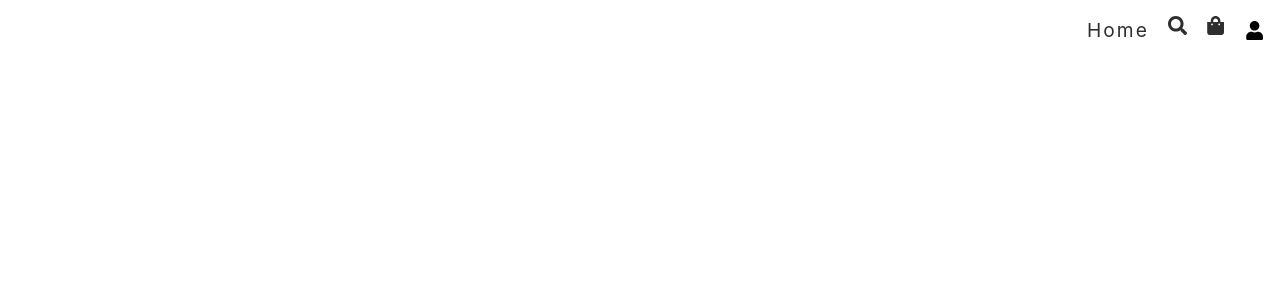
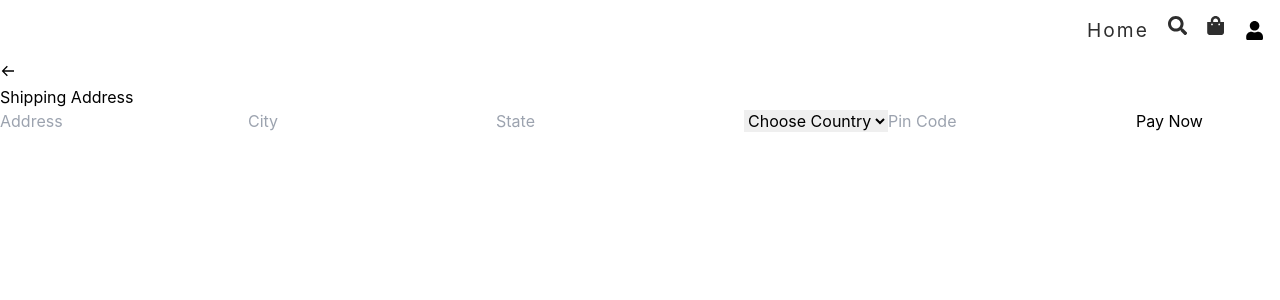
Before and after one commit to Shitanshu731/Frontend_Ecommerce, a React (Vite) app: page /shipping in a window 1280 px wide. Before the commit this address had no page. Shown: the top 300 px of the page. Built offline with nearby package versions, Linux system fonts and the light colour scheme.

Commit message:
Added Shipping Page

```diff
--- a/src/App.tsx
+++ b/src/App.tsx
@@ -7,6 +7,7 @@ import Header from './components/Header'
 const Home = lazy(() => import("./pages/Home"))
 const Search = lazy(() => import("./pages/Search"))
 const Cart = lazy(() => import("./pages/Cart"))
+const Shipping = lazy(() => import("./pages/shipping"))
 
 
 // AdminBoard Routes importng
@@ -40,6 +41,7 @@ const App = () => {
         <Route path = "/" element ={<Home />} />
         <Route path = "/search" element ={<Search />} />
         <Route path = "/cart" element ={<Cart />} />
+        <Route path = "/shipping" element ={<Shipping />} />
 
 
         {/* Admin Routes */}
--- /dev/null
+++ b/src/pages/shipping.tsx
@@ -0,0 +1,80 @@
+import React from 'react'
+import { ChangeEvent, useState } from "react";
+import { BiArrowBack } from "react-icons/bi";
+import { useNavigate } from "react-router-dom";
+
+const Shipping = () => {
+
+  const navigate = useNavigate();
+  const [shippingInfo, setShippingInfo] = useState({
+    address: "",
+    city: "",
+    state: "",
+    country: "",
+    pinCode: "",
+  });
+
+  const changeHandler = (e : ChangeEvent<HTMLInputElement | HTMLSelectElement>) => {setShippingInfo((prev) => ({...prev,[e.target.value] : e.target.value}))};
+  const submitHandler = async () => {};
+  return (
+    <div className="shipping">
+      <button className="back-btn" onClick={() => navigate("/cart")}>
+        <BiArrowBack />
+      </button>
+
+      <form onSubmit={submitHandler}>
+        <h1>Shipping Address</h1>
+
+        <input
+          required
+          type="text"
+          placeholder="Address"
+          name="address"
+          value={shippingInfo.address}
+          onChange={changeHandler}
+        />
+
+        <input
+          required
+          type="text"
+          placeholder="City"
+          name="city"
+          value={shippingInfo.city}
+          onChange={changeHandler}
+        />
+
+        <input
+          required
+          type="text"
+          placeholder="State"
+          name="state"
+          value={shippingInfo.state}
+          onChange={changeHandler}
+        />
+
+        <select
+          name="country"
+          required
+          value={shippingInfo.country}
+          onChange={changeHandler}
+        >
+          <option value="">Choose Country</option>
+          <option value="india">India</option>
+        </select>
+
+        <input
+          required
+          type="number"
+          placeholder="Pin Code"
+          name="pinCode"
+          value={shippingInfo.pinCode}
+          onChange={changeHandler}
+        />
+
+        <button type="submit">Pay Now</button>
+      </form>
+    </div>
+  );
+};
+
+export default Shipping;
```
